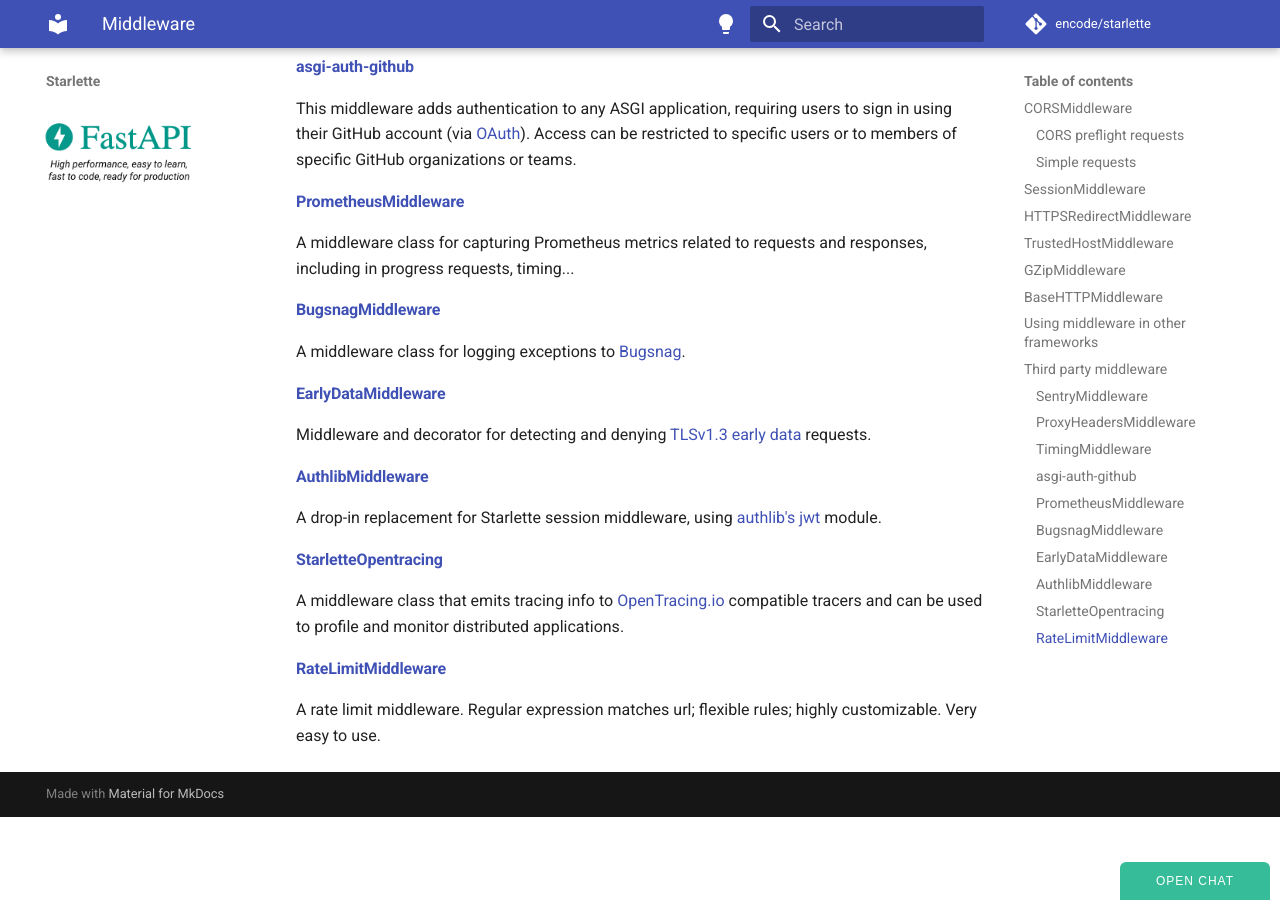
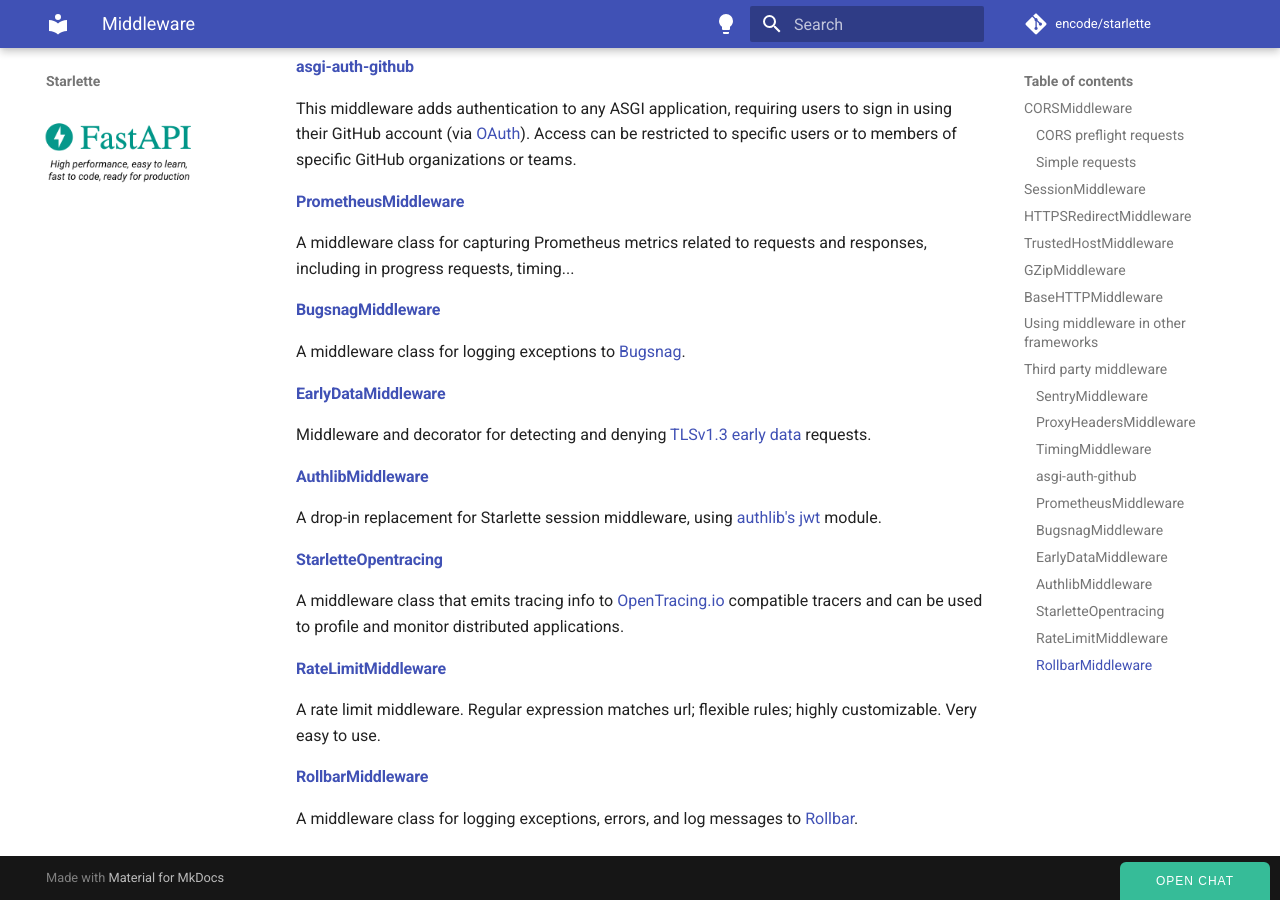
Before and after one commit to hidraco/starlette, an MkDocs documentation site: the page built from docs/middleware.md, in a window 1280 px wide and 900 px high, scrolled down 6228 px. Built offline with MkDocs 1.6.1 and Material for MkDocs 9.7.7, drawn with Linux system fonts in a browser that asks for light colours; comment, search, counter and statistics services are not loaded.

Commit message:
Add Rollbar integration (#1348)

```diff
--- a/docs/middleware.md
+++ b/docs/middleware.md
@@ -289,3 +289,7 @@ can be used to profile and monitor distributed applications.
 #### [RateLimitMiddleware](https://github.com/abersheeran/asgi-ratelimit)
 
 A rate limit middleware. Regular expression matches url; flexible rules; highly customizable. Very easy to use.
+
+#### [RollbarMiddleware](https://docs.rollbar.com/docs/starlette)
+
+A middleware class for logging exceptions, errors, and log messages to [Rollbar](https://www.rollbar.com).
```
